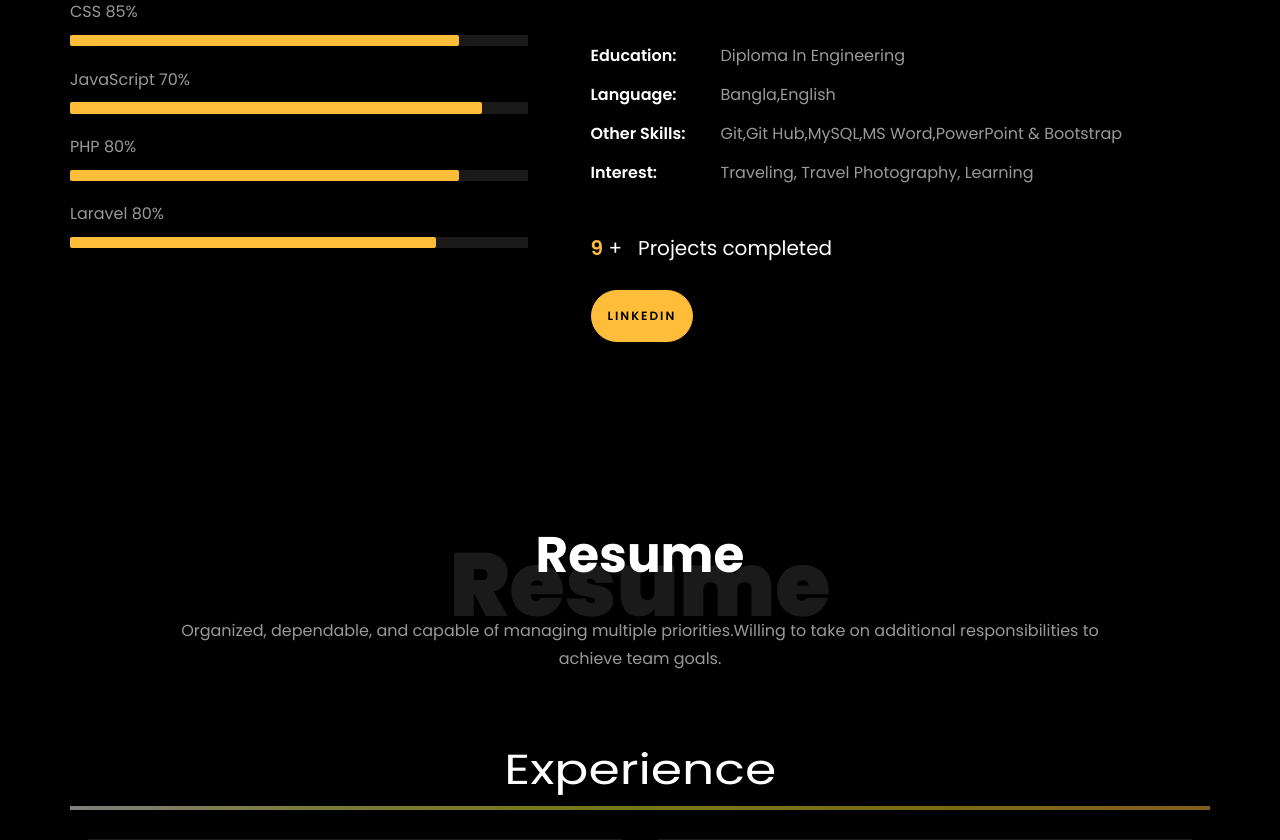
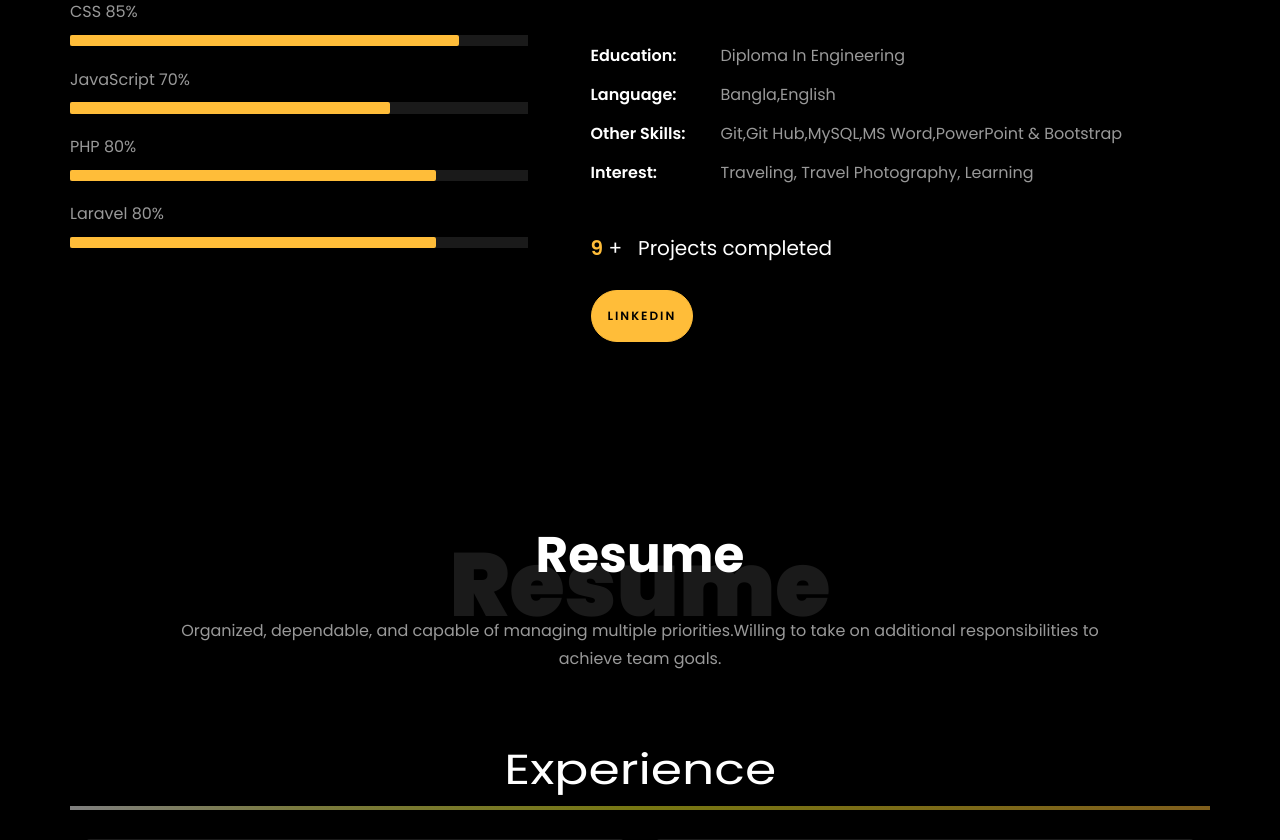
Before and after one commit to MdFawjulAzim/My-Static-Portfolio, a plain HTML site: page index.html in a window 1280 px wide. Shown: the part 1189-2029 px from the top of the page. Drawn offline with Linux system fonts and the light colour scheme; files whose address does not match are found by name.

Commit message:
some change

```diff
--- a/index.html
+++ b/index.html
@@ -244,13 +244,13 @@
 
 									<span>JavaScript</span> <span class="pull-right">70%</span>
 									<div class="progress">
-										<div class="progress-bar" role="progressbar" style="width: 90%" aria-valuenow="70" aria-valuemin="0"
+										<div class="progress-bar" role="progressbar" style="width: 70%" aria-valuenow="70" aria-valuemin="0"
 											aria-valuemax="100"></div>
 									</div>
 
 									<span>PHP</span> <span class="pull-right">80%</span>
 									<div class="progress">
-										<div class="progress-bar" role="progressbar" style="width: 85%" aria-valuenow="80" aria-valuemin="0"
+										<div class="progress-bar" role="progressbar" style="width: 80%" aria-valuenow="80" aria-valuemin="0"
 											aria-valuemax="100"></div>
 									</div>
 
```
